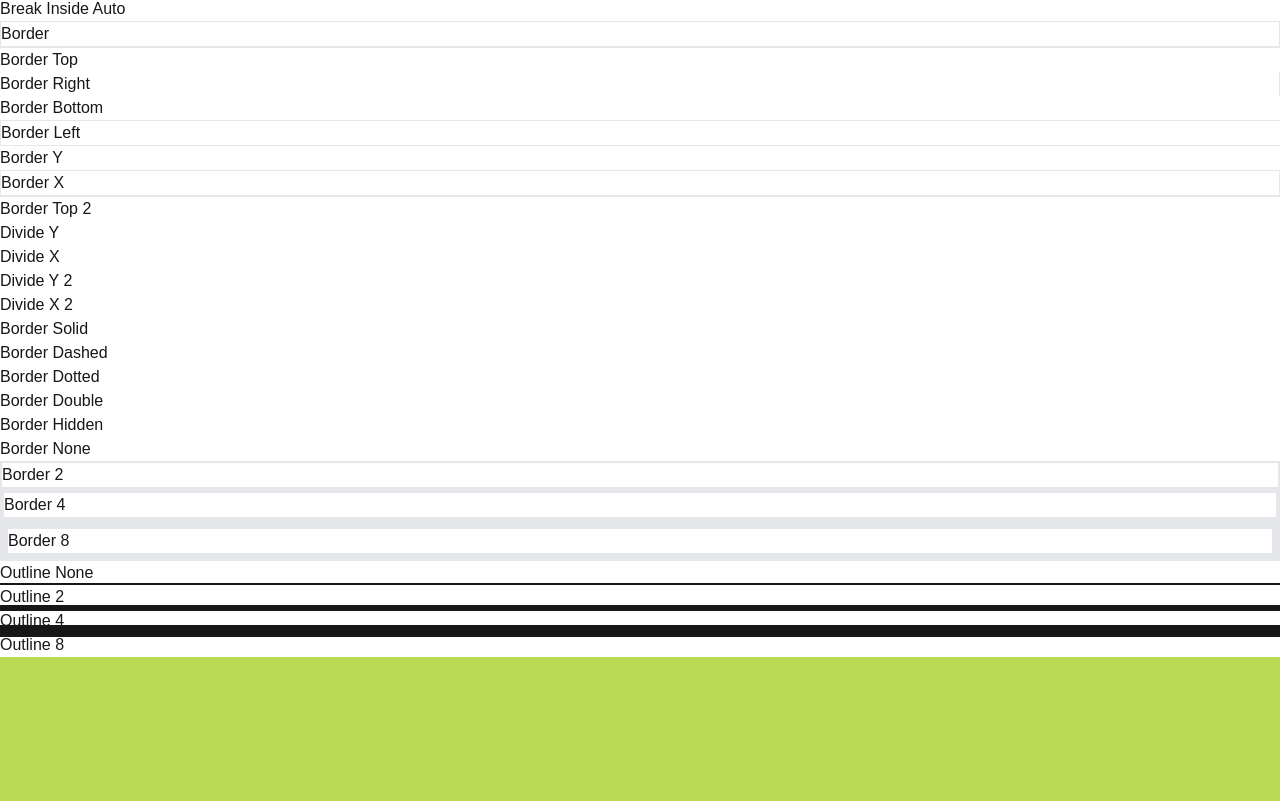
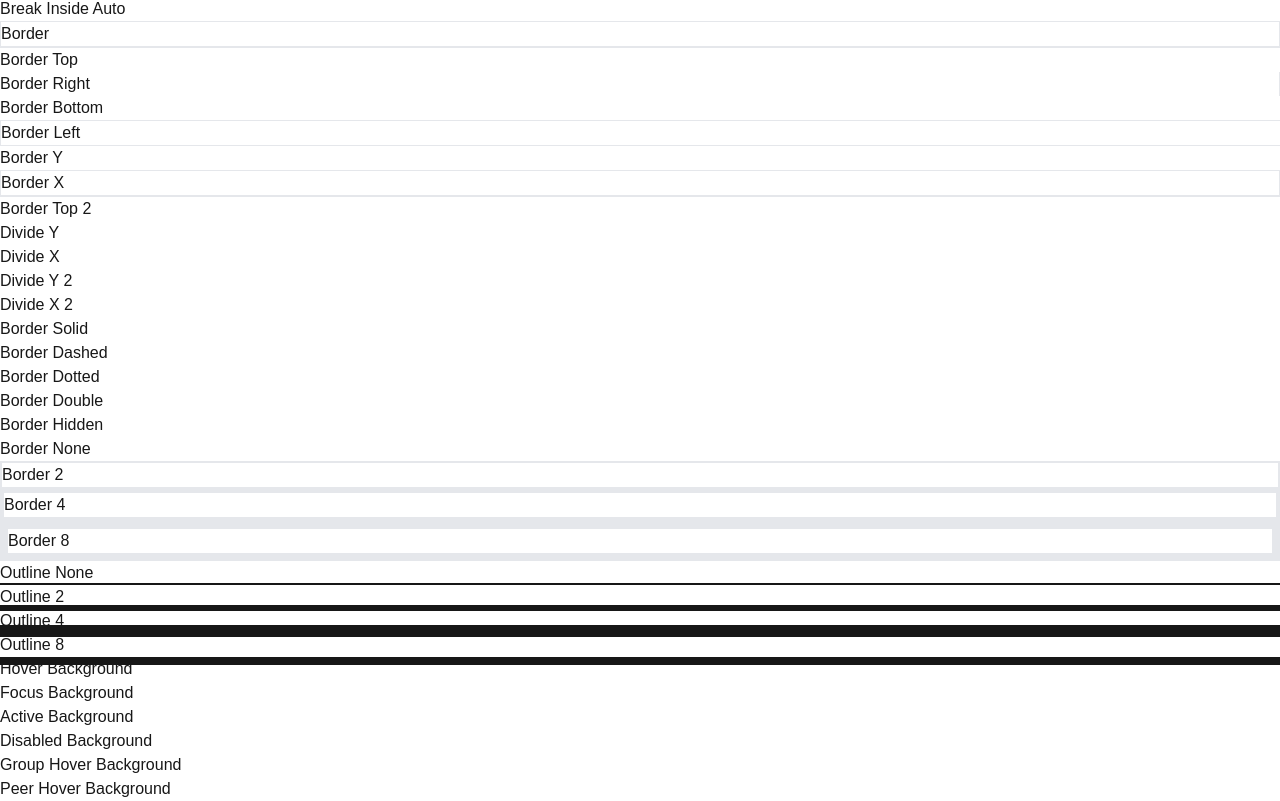
Before and after one commit to vietle290/tailwindcss, a Next.js app: page / in a window 1280 px wide. Shown: the part 4613-5414 px from the top of the page. Before the commit the page ends 5270 px from the top, so only its background shows below. Built offline with nearby package versions, Linux system fonts and the light colour scheme.

Commit message:
Tailwind Hover

```diff
--- a/app/page.tsx
+++ b/app/page.tsx
@@ -458,6 +458,26 @@ export default function Home() {
       <div className="outline outline-8 outline-blue-500">
         <p>Outline 8</p>
       </div>
+      {/*---------------------------------------*/}
+      {/* Tailwind Hover */}
+      <div className="hover:bg-gray-100">
+        <p>Hover Background</p>
+      </div>
+      <div className="focus:bg-gray-100">
+        <p>Focus Background</p>
+      </div>
+      <div className="active:bg-gray-100">
+        <p>Active Background</p>
+      </div>
+      <div className="disabled:bg-gray-100">
+        <p>Disabled Background</p>
+      </div>
+      <div className="group-hover:bg-gray-100">
+        <p>Group Hover Background</p>
+      </div>
+      <div className="peer-hover:bg-gray-100">
+        <p>Peer Hover Background</p>
+      </div>
     </div>
   );
 }
```
